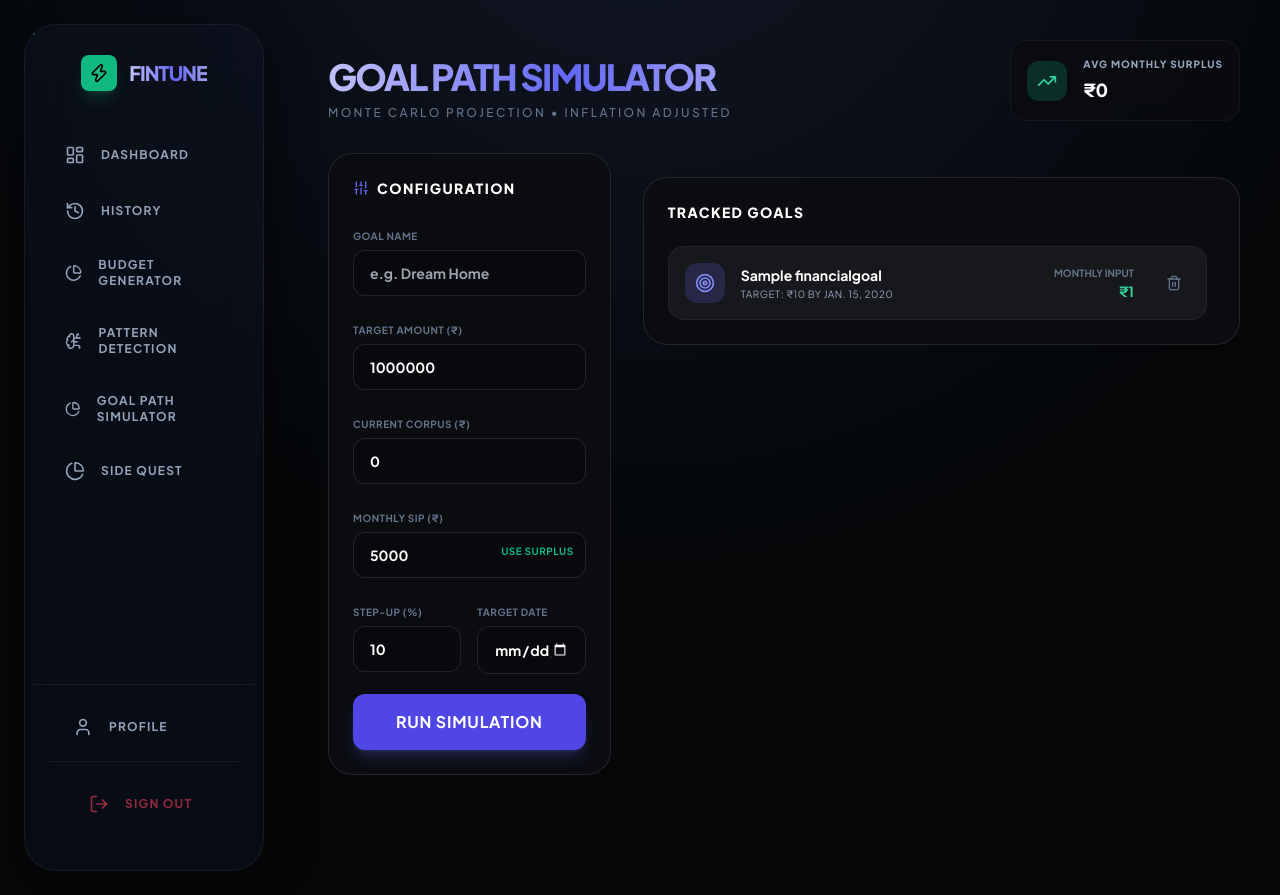
After one commit to ShivamBhilare/FinTune, a Django app: page /goal-simulator/ in a window 1280 px wide. The commit adds this page. Run offline with Django 5.2, Linux system fonts and the light colour scheme; a user stored in the database is signed in; tables that the repository leaves empty hold one stand-in row (values such as "Sample post"); some libraries are stand-ins or nearby versions.

Commit message:
Goal Path Simulator V1

```diff
--- /dev/null
+++ b/Features/templates/goal_path.html
@@ -0,0 +1,345 @@
+{% extends "base.html" %}
+{% load static %}
+
+{% block title %}Goal Path Simulator | FinTune{% endblock %}
+
+{% block extra_head %}
+<script src="https://cdn.jsdelivr.net/npm/chart.js"></script>
+<script src="https://unpkg.com/lucide@latest"></script>
+<style>
+    /* Premium UI Components */
+    .frosted-panel {
+        background: rgba(10, 12, 16, 0.7);
+        backdrop-filter: blur(12px);
+        -webkit-backdrop-filter: blur(12px);
+    }
+
+    .shimmer-text {
+        background: linear-gradient(90deg, #fff 0%, #6366f1 50%, #fff 100%);
+        background-size: 200% auto;
+        -webkit-background-clip: text;
+        -webkit-text-fill-color: transparent;
+        animation: shimmer 3s linear infinite;
+    }
+
+    @keyframes shimmer {
+        to { background-position: 200% center; }
+    }
+
+    .dark-calendar::-webkit-calendar-picker-indicator {
+        filter: invert(1);
+        cursor: pointer;
+    }
+
+    /* Custom Scrollbar for the list */
+    .custom-scrollbar::-webkit-scrollbar {
+        width: 4px;
+    }
+    .custom-scrollbar::-webkit-scrollbar-thumb {
+        background: rgba(255,255,255,0.1);
+        border-radius: 10px;
+    }
+</style>
+{% endblock %}
+
+{% block content %}
+<div class="max-w-7xl mx-auto space-y-8 pb-20 animate-in fade-in slide-in-from-bottom-8 duration-700 font-['Plus_Jakarta_Sans']"
+     x-data="goalSimulator()">
+
+    <div class="flex flex-col md:flex-row justify-between items-end gap-6">
+        <div>
+            <h1 class="text-4xl font-black tracking-tighter text-white uppercase shimmer-text mb-2">Goal Path Simulator</h1>
+            <p class="text-slate-500 font-medium text-xs uppercase tracking-[0.2em]">Monte Carlo Projection • Inflation Adjusted</p>
+        </div>
+
+        <div class="frosted-panel p-4 rounded-2xl border border-white/5 flex items-center gap-4">
+            <div class="w-10 h-10 bg-emerald-500/20 rounded-xl flex items-center justify-center text-emerald-400">
+                <i data-lucide="trending-up" class="w-5 h-5"></i>
+            </div>
+            <div>
+                <p class="text-[10px] text-slate-400 uppercase font-black tracking-widest mb-1">Avg Monthly Surplus</p>
+                <p class="text-lg font-black text-white">₹{{ insights.avg_surplus|default:"0"|floatformat:0 }}</p>
+            </div>
+        </div>
+    </div>
+
+    <div class="grid grid-cols-1 lg:grid-cols-3 gap-8">
+
+        <div class="lg:col-span-1 space-y-6">
+            <div class="frosted-panel p-6 rounded-3xl border border-white/10 bg-[#0a0c10]">
+                <h3 class="text-sm font-black text-white uppercase tracking-widest mb-6 flex items-center gap-2">
+                    <i data-lucide="sliders" class="w-4 h-4 text-indigo-500"></i> Configuration
+                </h3>
+
+                <form @submit.prevent="runSimulation" class="space-y-5">
+                    <div class="space-y-1">
+                        <label class="text-[10px] font-bold text-slate-500 uppercase tracking-wider">Goal Name</label>
+                        <input type="text" x-model="form.name" required class="w-full bg-black/20 border border-white/10 rounded-xl px-4 py-3 text-white text-sm font-bold focus:border-indigo-500 focus:outline-none transition-colors" placeholder="e.g. Dream Home">
+                    </div>
+
+                    <div class="space-y-1">
+                        <label class="text-[10px] font-bold text-slate-500 uppercase tracking-wider">Target Amount (₹)</label>
+                        <input type="number" x-model="form.target_amount" required class="w-full bg-black/20 border border-white/10 rounded-xl px-4 py-3 text-white text-sm font-bold focus:border-indigo-500 focus:outline-none transition-colors">
+                    </div>
+
+                    <div class="space-y-1">
+                        <label class="text-[10px] font-bold text-slate-500 uppercase tracking-wider">Current Corpus (₹)</label>
+                        <input type="number" x-model="form.current_savings" class="w-full bg-black/20 border border-white/10 rounded-xl px-4 py-3 text-white text-sm font-bold focus:border-indigo-500 focus:outline-none transition-colors">
+                    </div>
+
+                    <div class="space-y-1">
+                        <label class="text-[10px] font-bold text-slate-500 uppercase tracking-wider">Monthly SIP (₹)</label>
+                        <div class="relative">
+                            <input type="number" x-model="form.monthly_contribution" class="w-full bg-black/20 border border-white/10 rounded-xl px-4 py-3 text-white text-sm font-bold focus:border-indigo-500 focus:outline-none transition-colors">
+                            <button type="button" @click="form.monthly_contribution = {{ insights.avg_surplus|default:0 }}" class="absolute right-3 top-3 text-[10px] font-bold text-emerald-500 hover:text-emerald-400 uppercase tracking-wider">Use Surplus</button>
+                        </div>
+                    </div>
+
+                    <div class="grid grid-cols-2 gap-4">
+                        <div class="space-y-1">
+                            <label class="text-[10px] font-bold text-slate-500 uppercase tracking-wider">Step-Up (%)</label>
+                            <input type="number" x-model="form.step_up_percentage" class="w-full bg-black/20 border border-white/10 rounded-xl px-4 py-3 text-white text-sm font-bold focus:border-indigo-500 focus:outline-none transition-colors">
+                        </div>
+                        <div class="space-y-1">
+                            <label class="text-[10px] font-bold text-slate-500 uppercase tracking-wider">Target Date</label>
+                            <input type="date" x-model="form.target_date" required class="w-full bg-black/20 border border-white/10 rounded-xl px-4 py-3 text-white text-sm font-bold focus:border-indigo-500 focus:outline-none transition-colors dark-calendar">
+                        </div>
+                    </div>
+
+                    <button type="submit"
+                        class="w-full py-4 bg-indigo-600 hover:bg-indigo-500 text-white rounded-xl font-bold uppercase tracking-wider shadow-lg shadow-indigo-500/25 transition-all transform hover:scale-[1.02] flex items-center justify-center gap-2"
+                        :disabled="loading">
+                        <i x-show="loading" data-lucide="loader-2" class="w-4 h-4 animate-spin"></i>
+                        <span x-text="loading ? 'Simulating...' : 'Run Simulation'"></span>
+                    </button>
+                </form>
+            </div>
+        </div>
+
+        <div class="lg:col-span-2 space-y-6">
+
+            <div x-show="results" x-transition.duration.500ms class="frosted-panel p-8 rounded-3xl border border-white/10 bg-[#0a0c10] relative overflow-hidden group">
+                <div class="absolute top-0 right-0 w-64 h-64 bg-indigo-500/10 rounded-full blur-[80px] group-hover:bg-indigo-500/20 transition-all duration-1000"></div>
+
+                <div class="relative z-10 flex justify-between items-start mb-8">
+                    <div>
+                        <h2 class="text-2xl font-black text-white italic tracking-tighter uppercase">Probability of Success</h2>
+                        <p class="text-slate-400 text-sm mt-1">Based on 1,000 Monte Carlo runs</p>
+                    </div>
+                    <div class="text-right">
+                        <div class="text-5xl font-black text-transparent bg-clip-text bg-gradient-to-r from-emerald-400 to-cyan-400 tracking-tighter"
+                             x-text="results.success_probability + '%'"></div>
+                    </div>
+                </div>
+
+                <div class="w-full h-[350px] relative">
+                    <canvas id="simulationChart"></canvas>
+                </div>
+
+                <div class="mt-8 flex gap-4 relative z-10">
+                    <button @click="saveGoal" class="flex-1 py-3 bg-emerald-600/20 hover:bg-emerald-600/30 border border-emerald-500/30 text-emerald-400 rounded-xl font-bold uppercase tracking-wider transition-all flex items-center justify-center gap-2">
+                        <i data-lucide="save" class="w-4 h-4"></i> Save Goal
+                    </button>
+                </div>
+            </div>
+
+            <div class="frosted-panel p-6 rounded-3xl border border-white/10 bg-[#0a0c10]">
+                <h3 class="text-sm font-black text-white uppercase tracking-widest mb-6">Tracked Goals</h3>
+
+                <div class="space-y-4 max-h-[400px] overflow-y-auto custom-scrollbar pr-2">
+                    {% for goal in goals %}
+                    <div class="p-4 rounded-2xl bg-white/5 border border-white/5 hover:border-white/10 transition-colors flex justify-between items-center group">
+                        <div class="flex items-center gap-4">
+                            <div class="w-10 h-10 bg-indigo-500/20 rounded-xl flex items-center justify-center text-indigo-400">
+                                <i data-lucide="target" class="w-5 h-5"></i>
+                            </div>
+                            <div>
+                                <h4 class="font-bold text-white text-sm">{{ goal.name }}</h4>
+                                <p class="text-[10px] text-slate-400 uppercase tracking-wider mt-0.5">
+                                    Target: ₹{{ goal.target_amount|floatformat:0 }} by {{ goal.target_date }}
+                                </p>
+                            </div>
+                        </div>
+                        <div class="flex items-center gap-6">
+                            <div class="text-right hidden sm:block">
+                                <p class="text-[10px] text-slate-500 uppercase font-bold">Monthly Input</p>
+                                <p class="text-sm font-bold text-emerald-400">₹{{ goal.monthly_contribution|floatformat:0 }}</p>
+                            </div>
+                            <form method="POST" action="{% url 'dashboard:delete_goal' goal.id %}" onsubmit="return confirm('Delete this goal?');">
+                                {% csrf_token %}
+                                <button type="submit" class="p-2 hover:bg-red-500/20 text-slate-500 hover:text-red-400 rounded-lg transition-colors">
+                                    <i data-lucide="trash-2" class="w-4 h-4"></i>
+                                </button>
+                            </form>
+                        </div>
+                    </div>
+                    {% empty %}
+                    <div class="text-center py-8 text-slate-500 text-sm">
+                        No financial goals tracked yet.
+                    </div>
+                    {% endfor %}
+                </div>
+            </div>
+
+        </div>
+    </div>
+</div>
+
+<script>
+    document.addEventListener('alpine:init', () => {
+        Alpine.data('goalSimulator', () => ({
+            form: {
+                name: '',
+                target_amount: 1000000,
+                current_savings: 0,
+                monthly_contribution: {{ default_contribution|default:5000 }},
+                step_up_percentage: 10,
+                target_date: ''
+            },
+            loading: false,
+            results: null,
+            chartInstance: null,
+
+            async runSimulation() {
+                if (!this.form.target_date) return alert('Please select a target date');
+
+                this.loading = true;
+                const params = new URLSearchParams(this.form);
+
+                try {
+                    const response = await fetch(`calculate/?${params.toString()}`);
+                    const data = await response.json();
+
+                    if (data.success) {
+                        this.results = data;
+                        this.$nextTick(() => {
+                            this.renderChart(data.chart_data);
+                        });
+                    }
+                } catch (error) {
+                    console.error('Simulation failed:', error);
+                } finally {
+                    this.loading = false;
+                }
+            },
+
+            async saveGoal() {
+                try {
+                    const response = await fetch('save/', {
+                        method: 'POST',
+                        headers: {
+                            'Content-Type': 'application/json',
+                            'X-CSRFToken': '{{ csrf_token }}'
+                        },
+                        body: JSON.stringify(this.form)
+                    });
+                    const data = await response.json();
+                    if (data.success) {
+                        window.location.reload();
+                    } else {
+                        alert('Error saving goal: ' + (data.error || 'Unknown error'));
+                    }
+                } catch (error) {
+                    alert('Save failed');
+                }
+            },
+
+            renderChart(data) {
+                const ctx = document.getElementById('simulationChart').getContext('2d');
+
+                if (this.chartInstance) {
+                    this.chartInstance.destroy();
+                }
+
+                const gradientOptimistic = ctx.createLinearGradient(0, 0, 0, 400);
+                gradientOptimistic.addColorStop(0, 'rgba(16, 185, 129, 0.2)');
+                gradientOptimistic.addColorStop(1, 'rgba(16, 185, 129, 0)');
+
+                const gradientMedian = ctx.createLinearGradient(0, 0, 0, 400);
+                gradientMedian.addColorStop(0, 'rgba(99, 102, 241, 0.2)');
+                gradientMedian.addColorStop(1, 'rgba(99, 102, 241, 0)');
+
+                this.chartInstance = new Chart(ctx, {
+                    type: 'line',
+                    data: {
+                        labels: data.labels,
+                        datasets: [
+                            {
+                                label: 'Optimistic (90th %)',
+                                data: data.optimistic,
+                                borderColor: '#10b981',
+                                backgroundColor: gradientOptimistic,
+                                borderWidth: 2,
+                                fill: true,
+                                tension: 0.4,
+                                pointRadius: 0
+                            },
+                            {
+                                label: 'Median (50th %)',
+                                data: data.median,
+                                borderColor: '#6366f1',
+                                backgroundColor: gradientMedian,
+                                borderWidth: 3,
+                                fill: true,
+                                tension: 0.4,
+                                pointRadius: 0
+                            },
+                            {
+                                label: 'Pessimistic (10th %)',
+                                data: data.pessimistic,
+                                borderColor: '#f43f5e',
+                                borderWidth: 2,
+                                borderDash: [5, 5],
+                                fill: false,
+                                tension: 0.4,
+                                pointRadius: 0
+                            }
+                        ]
+                    },
+                    options: {
+                        responsive: true,
+                        maintainAspectRatio: false,
+                        interaction: { mode: 'index', intersect: false },
+                        plugins: {
+                            legend: {
+                                position: 'bottom',
+                                labels: {
+                                    color: '#94a3b8',
+                                    padding: 20,
+                                    font: { family: 'Plus Jakarta Sans', size: 10, weight: 'bold' }
+                                }
+                            },
+                            tooltip: {
+                                backgroundColor: '#0f172a',
+                                titleFont: { family: 'Plus Jakarta Sans', size: 13 },
+                                padding: 12,
+                                borderColor: 'rgba(255,255,255,0.1)',
+                                borderWidth: 1
+                            }
+                        },
+                        scales: {
+                            x: {
+                                grid: { display: false },
+                                ticks: { color: '#64748b', font: { size: 10 } }
+                            },
+                            y: {
+                                grid: { color: 'rgba(255, 255, 255, 0.05)' },
+                                ticks: {
+                                    color: '#64748b',
+                                    font: { size: 10 },
+                                    callback: (value) => '₹' + value.toLocaleString()
+                                }
+                            }
+                        }
+                    }
+                });
+            }
+        }));
+    });
+
+    // Initialize Lucide Icons
+    window.addEventListener('DOMContentLoaded', () => {
+        lucide.createIcons();
+    });
+</script>
+{% endblock %}
--- a/Features/urls.py
+++ b/Features/urls.py
@@ -1,5 +1,5 @@
 from django.urls import path
-from .views import dashboard_views, addTransaction_views, bugetGenerator_views, pattern_views
+from .views import dashboard_views, addTransaction_views, bugetGenerator_views, pattern_views, goal_views
 
 app_name = 'dashboard'
 
@@ -18,4 +18,10 @@ urlpatterns = [
 
     # Pattern Detection & ML Insights
     path('pattern-detection/', pattern_views.pattern_detection_view, name='pattern_detection'),
+    # Goal Path Simulator
+    path('goal-simulator/', goal_views.goal_tracker_view, name='goal_tracker'),
+    path('goal-simulator/save/', goal_views.save_goal, name='save_goal'),
+    path('goal-simulator/delete/<int:pk>/', goal_views.delete_goal, name='delete_goal'),
+    path('goal-simulator/calculate/', goal_views.calculate_goal_projection, name='calculate_goal_projection'),
+    path('goal-simulator/insights/', goal_views.get_financial_insights, name='get_financial_insights'),
 ]
--- /dev/null
+++ b/Features/views/goal_views.py
@@ -0,0 +1,200 @@
+import json
+import math
+import random
+import traceback
+from datetime import datetime
+from decimal import Decimal
+
+from django.shortcuts import render, redirect
+from django.http import JsonResponse
+from django.contrib.auth.decorators import login_required
+from django.views.decorators.csrf import csrf_exempt
+from django.db.models import Sum
+from django.urls import reverse
+from django.utils import timezone
+
+# Corrected Imports: Use ..models instead of dashboard.models
+from ..models import FinancialGoal, Transaction
+
+# --- Helper Functions ---
+
+def get_financial_insights(user):
+    """
+    Calculates avg monthly savings (last 3 months) and highest spending category (current month).
+    """
+    now = timezone.now()
+    total_surplus = 0
+    months_analyzed = 3
+
+    for i in range(months_analyzed):
+        # Calculate target month and year accurately
+        target_date = now - timezone.timedelta(days=30 * i)
+        month = target_date.month
+        year = target_date.year
+
+        inc = Transaction.objects.filter(
+            user=user, transaction_type='INCOME', date__month=month, date__year=year
+        ).aggregate(Sum('amount'))['amount__sum'] or 0
+
+        exp = Transaction.objects.filter(
+            user=user, transaction_type='EXPENSE', date__month=month, date__year=year
+        ).aggregate(Sum('amount'))['amount__sum'] or 0
+
+        total_surplus += (inc - exp)
+
+    avg_surplus = total_surplus / months_analyzed
+
+    # Top Expense Category (Current Month)
+    top_category = Transaction.objects.filter(
+        user=user,
+        transaction_type='EXPENSE',
+        date__month=now.month,
+        date__year=now.year
+    ).values('category').annotate(total=Sum('amount')).order_by('-total').first()
+
+    top_spend = {
+        'category': top_category['category'] if top_category else 'None',
+        'amount': float(top_category['total']) if top_category else 0
+    }
+
+    return {
+        'avg_surplus': max(0, round(float(avg_surplus), 0)),
+        'top_spend': top_spend
+    }
+
+def safe_float(val, default=0.0):
+    try:
+        if val is None or str(val).strip() == '' or str(val).lower() == 'null':
+            return default
+        return float(val)
+    except (ValueError, TypeError):
+        return default
+
+# --- View Functions ---
+
+@login_required
+def goal_tracker_view(request):
+    """Renders the main Goal Simulator & Tracker page."""
+    user = request.user
+    goals = FinancialGoal.objects.filter(user=user).order_by('-created_at')
+    insights = get_financial_insights(user)
+
+    context = {
+        'goals': goals,
+        'insights': insights,
+        'default_contribution': insights['avg_surplus'] # Pre-fill based on history
+    }
+    return render(request, 'goal_path.html', context)
+
+@login_required
+@csrf_exempt
+def save_goal(request):
+    """Saves a simulated goal to the database via AJAX."""
+    if request.method == 'POST':
+        try:
+            data = json.loads(request.body)
+            if not data.get('name') or not data.get('target_amount'):
+                return JsonResponse({'success': False, 'error': 'Missing required fields'})
+
+            FinancialGoal.objects.create(
+                user=request.user,
+                name=data['name'],
+                target_amount=data['target_amount'],
+                current_amount=data.get('current_amount', 0),
+                monthly_contribution=data['monthly_contribution'],
+                target_date=data['target_date'],
+                risk_profile='MEDIUM'
+            )
+            return JsonResponse({'success': True})
+        except Exception as e:
+            return JsonResponse({'success': False, 'error': str(e)})
+    return JsonResponse({'success': False, 'error': 'Invalid method'}, status=405)
+
+@login_required
+def delete_goal(request, pk):
+    """Deletes a specific goal and redirects back to tracker tab."""
+    if request.method == 'POST':
+        goal = FinancialGoal.objects.filter(pk=pk, user=request.user).first()
+        if goal:
+            goal.delete()
+    return redirect(reverse('dashboard:goal_tracker') + '?tab=tracker')
+
+@login_required
+def calculate_goal_projection(request):
+    """
+    Advanced Monte Carlo Simulation:
+    - Normal Distribution of returns
+    - Annual Contribution Step-Up
+    - Real-value adjustment (Inflation)
+    """
+    try:
+        target_amount = safe_float(request.GET.get('target_amount'), 1000000)
+        current_savings = safe_float(request.GET.get('current_savings'), 0)
+        monthly_contribution = safe_float(request.GET.get('monthly_contribution'), 5000)
+        step_up_pct = safe_float(request.GET.get('step_up_percentage'), 0) / 100
+
+        # Date Logic
+        target_date_str = request.GET.get('target_date')
+        months_to_simulate = 60 # Default
+        if target_date_str:
+            try:
+                target_date = datetime.strptime(target_date_str, '%Y-%m-%d')
+                now = datetime.now()
+                months_to_simulate = (target_date.year - now.year) * 12 + (target_date.month - now.month)
+                months_to_simulate = max(1, months_to_simulate)
+            except ValueError:
+                pass
+
+        # Simulation Constants
+        SIMULATIONS = 1000
+        annual_return, annual_volatility, inflation = 0.10, 0.12, 0.06
+
+        monthly_ret = annual_return / 12
+        monthly_vol = annual_volatility / math.sqrt(12)
+        monthly_inf = inflation / 12
+
+        # results[sim_index][month_index]
+        all_paths = []
+
+        for _ in range(SIMULATIONS):
+            path = [current_savings]
+            balance = current_savings
+            current_monthly_contrib = monthly_contribution
+
+            for m in range(1, months_to_simulate + 1):
+                # Annual Step-Up
+                if m > 1 and (m - 1) % 12 == 0:
+                    current_monthly_contrib *= (1 + step_up_pct)
+
+                # Market Motion (Stochastic)
+                r = random.gauss(monthly_ret, monthly_vol)
+                r_real = r - monthly_inf # Real return adjustment
+
+                balance = balance * (1 + r_real) + current_monthly_contrib
+                path.append(balance)
+
+            all_paths.append(path)
+
+        # Aggregate Percentiles for Charting
+        chart_data = {'labels': list(range(months_to_simulate + 1)), 'pessimistic': [], 'median': [], 'optimistic': []}
+
+        for m in range(months_to_simulate + 1):
+            # Extract balance of all simulations at month 'm'
+            slice_at_m = sorted([sim[m] for sim in all_paths])
+            chart_data['pessimistic'].append(round(slice_at_m[int(SIMULATIONS * 0.1)], 2))
+            chart_data['median'].append(round(slice_at_m[int(SIMULATIONS * 0.5)], 2))
+            chart_data['optimistic'].append(round(slice_at_m[int(SIMULATIONS * 0.9)], 2))
+
+        final_balances = [sim[-1] for sim in all_paths]
+        success_prob = (sum(1 for b in final_balances if b >= target_amount) / SIMULATIONS) * 100
+
+        return JsonResponse({
+            'success': True,
+            'success_probability': round(success_prob, 1),
+            'chart_data': chart_data,
+            'months': months_to_simulate
+        })
+
+    except Exception as e:
+        traceback.print_exc()
+        return JsonResponse({'success': False, 'error': str(e)}, status=400)
--- a/templates/base.html
+++ b/templates/base.html
@@ -128,7 +128,7 @@
                         <span class="text-xs font-bold uppercase tracking-widest">Pattern Detection</span>
                     </a>
 
-                    <a href="#" id="nav-goals"
+                    <a href="{% url 'dashboard:goal_tracker' %}" id="nav-goals"
                         class="nav-item flex items-center gap-4 px-6 py-4 rounded-2xl {% if request.resolver_match.view_name == 'dashboard:budget_generator' %}active{% endif %}">
                         <i data-lucide="pie-chart" class="w-5 h-5"></i>
                         <span class="text-xs font-bold uppercase tracking-widest">Goal Path Simulator</span>
```
Also changed, not shown: Features/models.py (+13 -0 lines), Features/migrations/0003_financialgoal.py (added).
